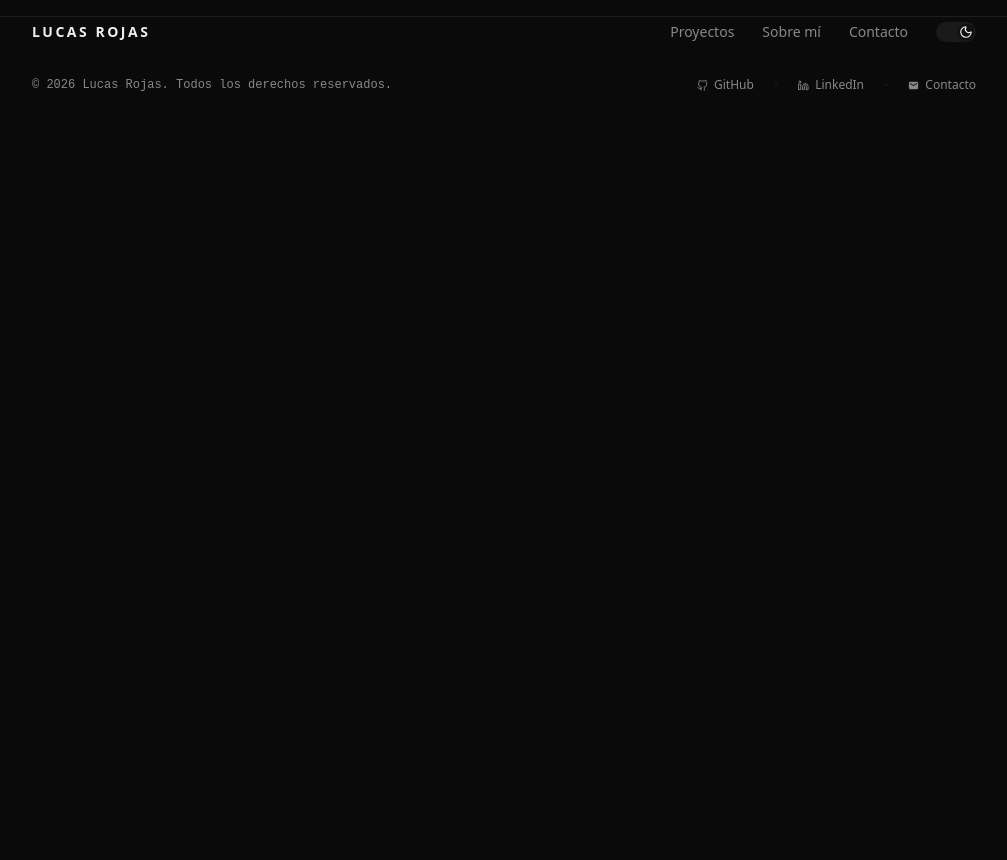
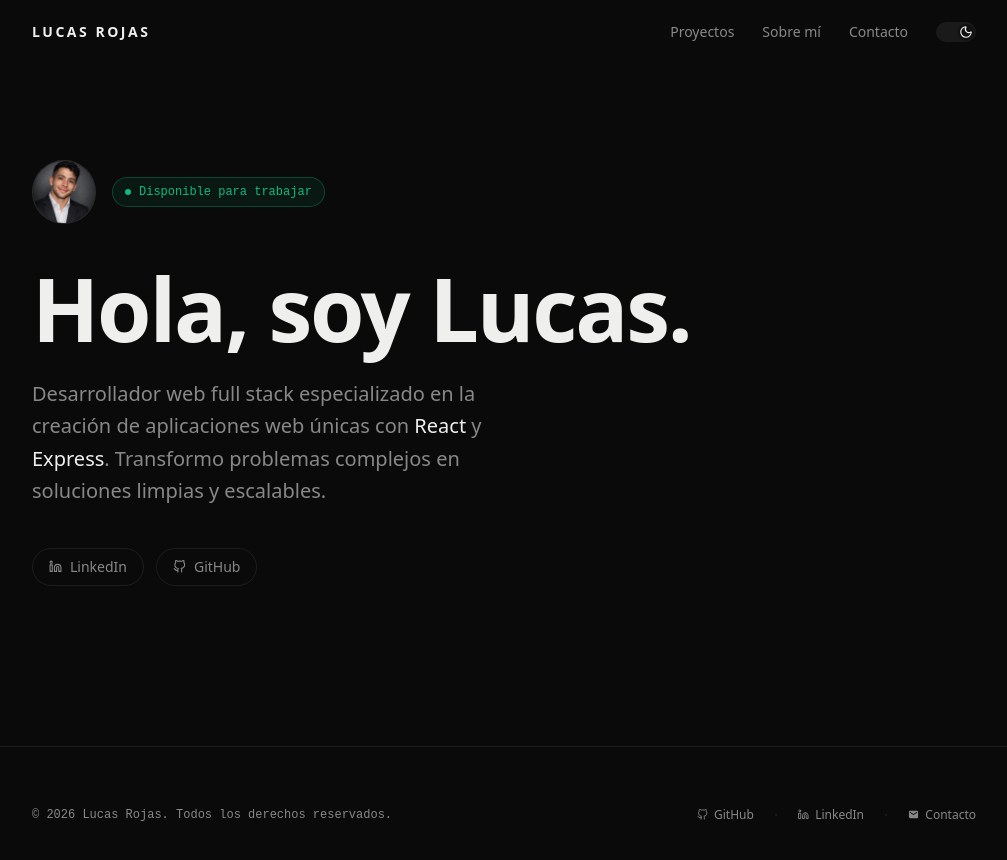
Before and after one commit to Lucas-Rojas-Nahuel/Portafolio, a React (Vite) app: page / in a window 1280 px wide. Shown: the top 860 px of the page, without its empty margins (136-1143 px from the left). Before the commit the page ends 816 px from the top, so only its background shows below. Built offline with nearby package versions, Linux system fonts and the light colour scheme.

Commit message:
feat: añadiendo hero section y imagen de perfil

```diff
--- a/src/App.tsx
+++ b/src/App.tsx
@@ -1,6 +1,7 @@
 import { useEffect, useState } from "react";
 import Navbar from "./components/Navbar.tsx";
 import Footer from "./components/Footer.tsx";
+import HeroSection from "./sections/HeroSection.tsx";
 
 function App() {
   const [scrolled, setScrolled] = useState(false);
@@ -27,7 +28,7 @@ function App() {
 
   return (
     <div className="min-h-screen bg-background text-foreground" style={body}>
-      {/* realizar el header */}
+      {/* header */}
       <header
         className={`fixed top-0 left-0 right-0 z-50 transition-all duration-500  ${
           scrolled
@@ -38,9 +39,12 @@ function App() {
         <Navbar dark={dark} setDark={setDark} scrollTo={scrollTo} />
       </header>
       {/* realizar el main */}
-      {/* <MainContent/> */}
+      <main className="max-w-5xl mx-auto px-6 sm:px-10">
+        {/* HERO SECTION */}
+        <HeroSection />
+      </main>
 
-      {/* realizar el footer */}
+      {/* footer */}
       <Footer />
     </div>
   );
--- /dev/null
+++ b/src/sections/HeroSection.tsx
@@ -0,0 +1,75 @@
+import { FiLinkedin, FiGithub } from "react-icons/fi";
+import perfil from "../assets/perfil.png";
+
+function HeroSection() {
+  const mono = { fontFamily: "'JetBrains Mono', monospace" } as const;
+  const display = { fontFamily: "'Epilogue', system-ui, sans-serif" } as const;
+
+  return (
+    <section className="pt-30 pb-28 sm:pt-40 sm:pb-36">
+      {/* Avatar + badge */}
+      <div className="flex items-center gap-4 mb-10">
+        <div
+          className="w-13 h-13 sm:w-16 sm:h-16 rounded-full bg-secondary border border-border flex items-center justify-center shrink-0 select-none overflow-hidden"
+          aria-label="Alex Morgan avatar"
+        >
+          <img src={perfil} alt="LR" className="w-full h-full  " />
+        </div>
+        <span
+          className="inline-flex items-center gap-2 px-3 py-1.5 rounded-full border text-xs font-medium"
+          style={{
+            ...mono,
+            color: "#10b981",
+            borderColor: "rgba(16,185,129,0.3)",
+            backgroundColor: "rgba(16,185,129,0.08)",
+          }}
+        >
+          <span
+            className="w-1.5 h-1.5 rounded-full"
+            style={{
+              backgroundColor: "#10b981",
+              animation: "pulse 2s cubic-bezier(0.4,0,0.6,1) infinite",
+            }}
+          />
+          Disponible para trabajar
+        </span>
+      </div>
+
+      {/* Headline */}
+      <h1
+        className="text-5xl sm:text-6xl lg:text-[5.5rem] font-black leading-[1.02] tracking-tight text-foreground mb-6"
+        style={{ ...display, fontWeight: 900 }}
+      >
+        Hola, soy Lucas.
+      </h1>
+
+      {/* Subtitle */}
+      <p className="text-lg sm:text-xl text-muted-foreground max-w-[520px] leading-relaxed mb-10">
+        Desarrollador web full stack especializado en la creación de
+        aplicaciones web únicas con{" "}
+        <span className="text-foreground font-medium">React</span> y{" "}
+        <span className="text-foreground font-medium">Express</span>. Transformo
+        problemas complejos en soluciones limpias y escalables.
+      </p>
+
+      {/* CTA row */}
+      <div className="flex flex-wrap gap-3">
+        {[
+          { icon: <FiLinkedin size={13} />, label: "LinkedIn", href: "https://www.linkedin.com/in/lucas-rojas-553bb5276/" },
+          { icon: <FiGithub size={13} />, label: "GitHub", href: "https://github.com/Lucas-Rojas-Nahuel" },
+        ].map(({ icon, label, href }) => (
+          <a
+            key={label}
+            href={href}
+            className="inline-flex items-center gap-2 px-4 py-2 rounded-full border border-border text-sm text-muted-foreground hover:text-foreground hover:border-foreground/30 transition-all duration-200"
+          >
+            {icon}
+            {label}
+          </a>
+        ))}
+      </div>
+    </section>
+  );
+}
+
+export default HeroSection;
```
Also changed, not shown: src/assets/perfil.png (added).
